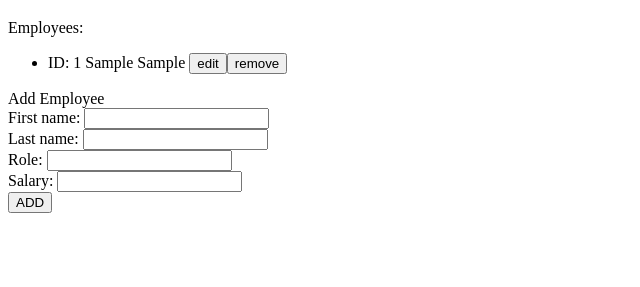
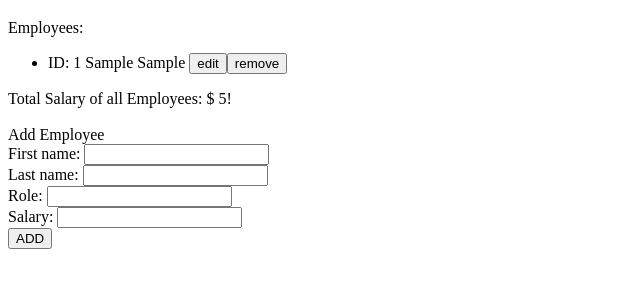
Before and after one commit to MarkusB141/EmployeeManagement, a plain HTML site: page index.html in a window 1280 px wide. Both pictures are taken after typing "Sample", "Sample", "Sample", "5" into the empty fields and a click on the button "ADD". Shown: the part 61-348 px from the top of the page, without its empty margins (0-640 px from the left). Drawn offline with Linux system fonts and the light colour scheme.

Commit message:
Totalsal hinzugefügt

```diff
--- a/EmployeeModel.js
+++ b/EmployeeModel.js
@@ -44,4 +44,8 @@ export class EmployeeModel{
     getAllEmployees(){
         return this.employeeList;
     }
+
+    getTotalSal(){
+        return this.employeeList.reduce((sum, emp) => sum + emp.salary, 0);
+    }
 }
--- a/EmployeeView.js
+++ b/EmployeeView.js
@@ -12,6 +12,7 @@ export class EmployeeView{
         this.role = document.getElementById("roleInput");
         this.salary = document.getElementById("salaryInput");
         this.addButton = document.getElementById("addButton");
+        this.totalSalOutput = document.getElementById("totalSalOutput");
         // Button bekommt click Funktion zugewiesen
         this.addButton.addEventListener("click", () => {
             // try catch eingebaut wegen Fehlermeldung durch erstellen sines Employees (salary < 0)
@@ -62,6 +63,7 @@ export class EmployeeView{
     updateList() {
         const list = this.employeeModel.getAllEmployees(); // Liste von Model holen
         this.employeeUl.innerHTML = ""; // Liste im HTML leeren
+        this.totalSalOutput.innerHTML = ""; // Span mit Totalsal leeren
 
         for (let i = 0; i < list.length; i++) {
             // Listen-Element
@@ -86,5 +88,8 @@ export class EmployeeView{
             li.appendChild(removeBtn);
             this.employeeUl.appendChild(li); // Li nach Ul einfügen
         }
+        // Anzeige für Total Salary aktualisieren
+        const totalSal = this.employeeModel.getTotalSal();
+        this.totalSalOutput.textContent = (`Total Salary of all Employees: $ ${totalSal}!`);
     }
 }
--- a/index.html
+++ b/index.html
@@ -14,7 +14,9 @@
     <label for="employeeDiv">Employees:</label>
     <div id="employeeDiv">
         <ul id="employeeUl"></ul>
+        <span id="totalSalOutput"></span>
     </div>
+    <br>
 
     <label for="addDiv">Add Employee</label>
     <div id="addDiv">
```
Lines whose indentation alone changed are shown as unchanged.
